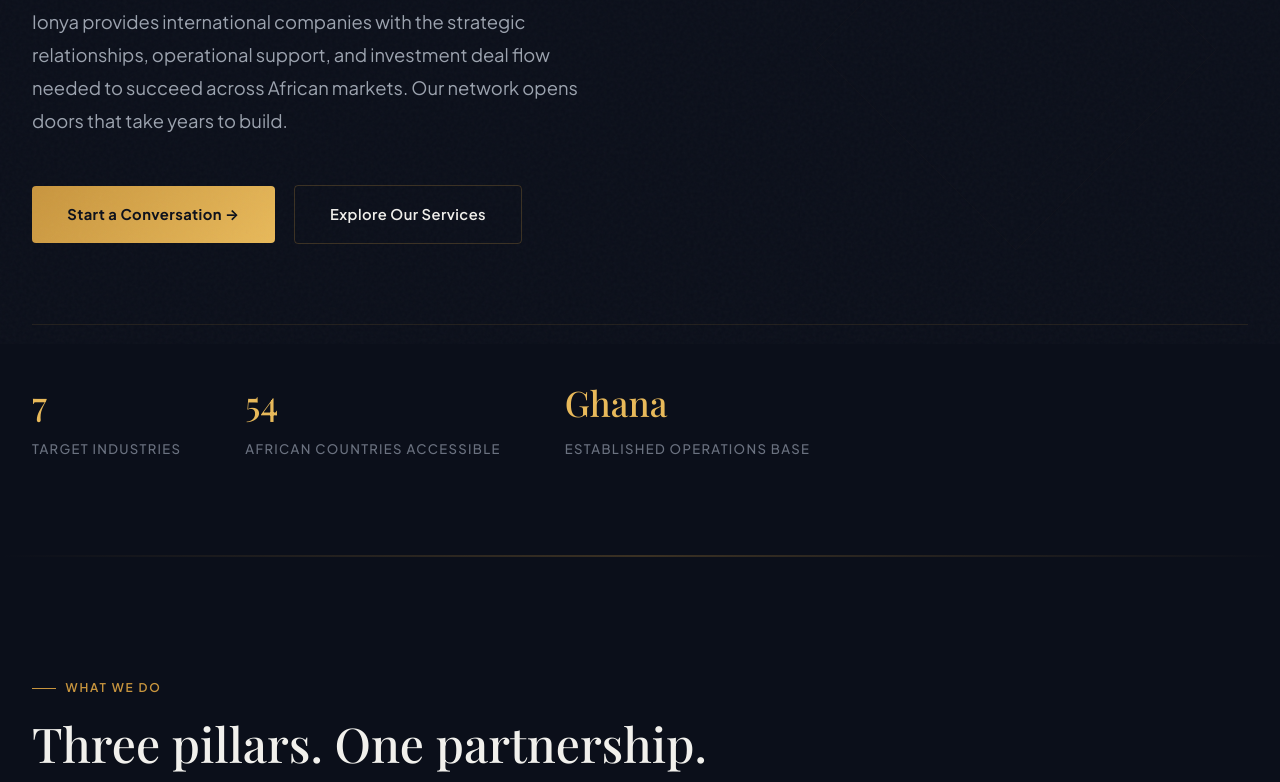
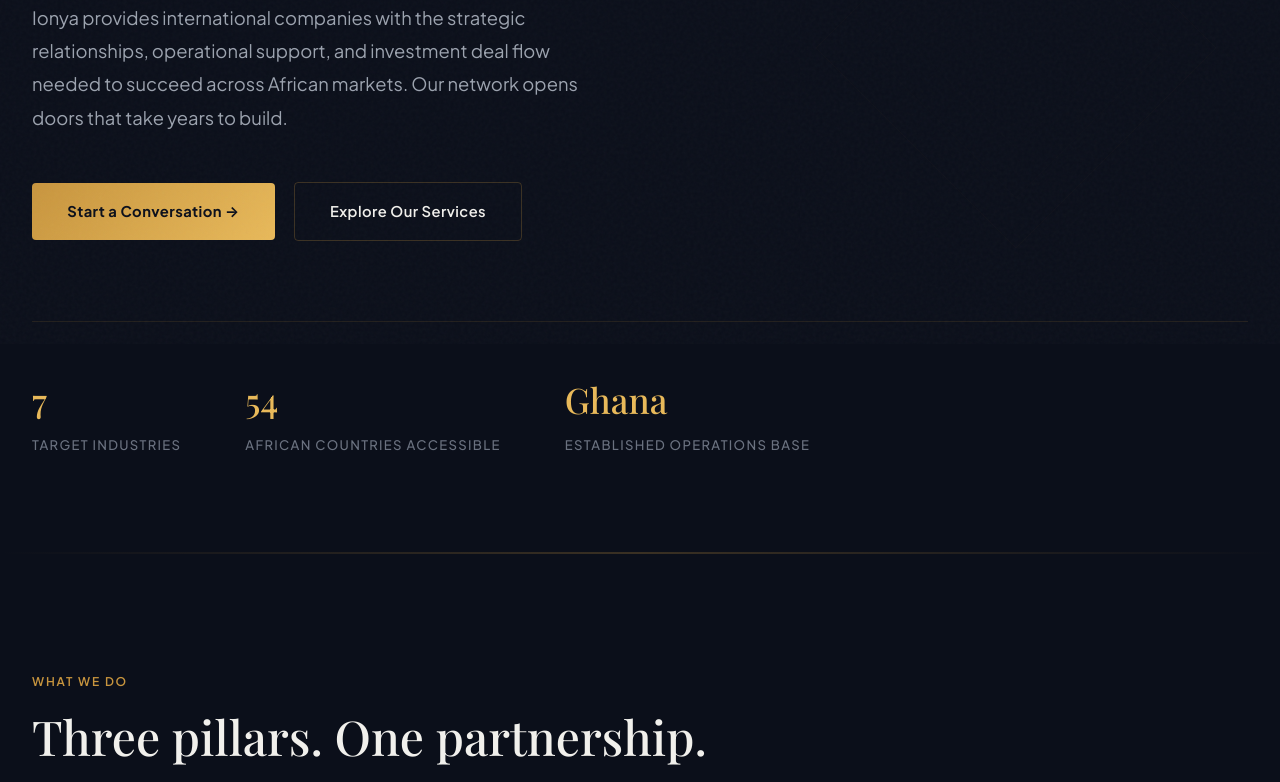
Before and after one commit to Ionya-lab/ionya-websiye, a plain HTML site: page index.html in a window 1280 px wide. Shown: the part 456-1238 px from the top of the page. Drawn offline with nearby package versions, Linux system fonts and the light colour scheme; a web font is replaced by a local one.

Commit message:
Update styles.css

```diff
--- a/styles.css
+++ b/styles.css
@@ -98,7 +98,6 @@
     letter-spacing: 0.15em; text-transform: uppercase;
     color: var(--gold-primary); margin-bottom: 1rem;
 }
-.section-label::before { content: ''; width: 24px; height: 1px; background: var(--gold-primary); }
 
 .section-title {
     font-family: var(--font-display);
```
